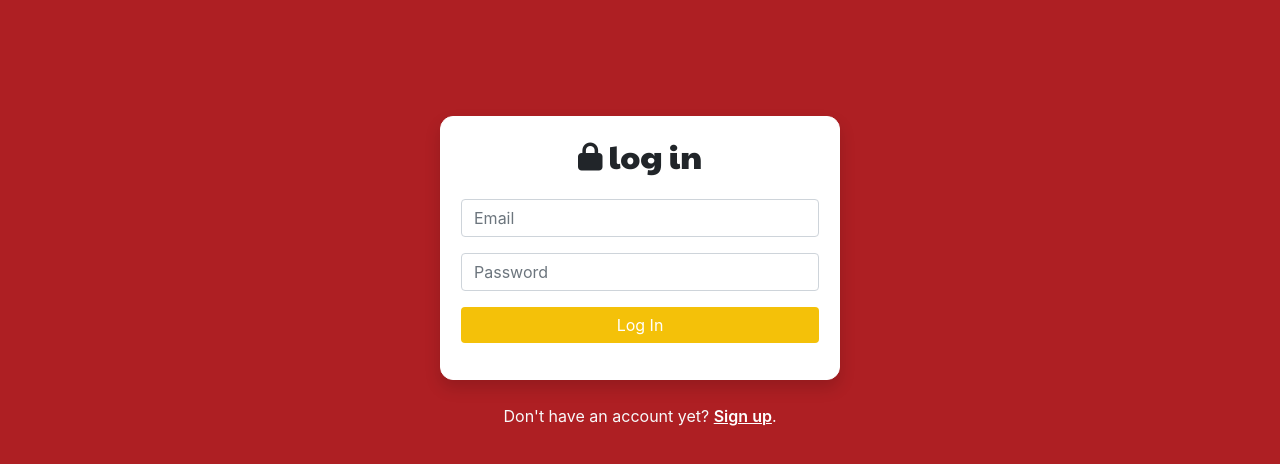
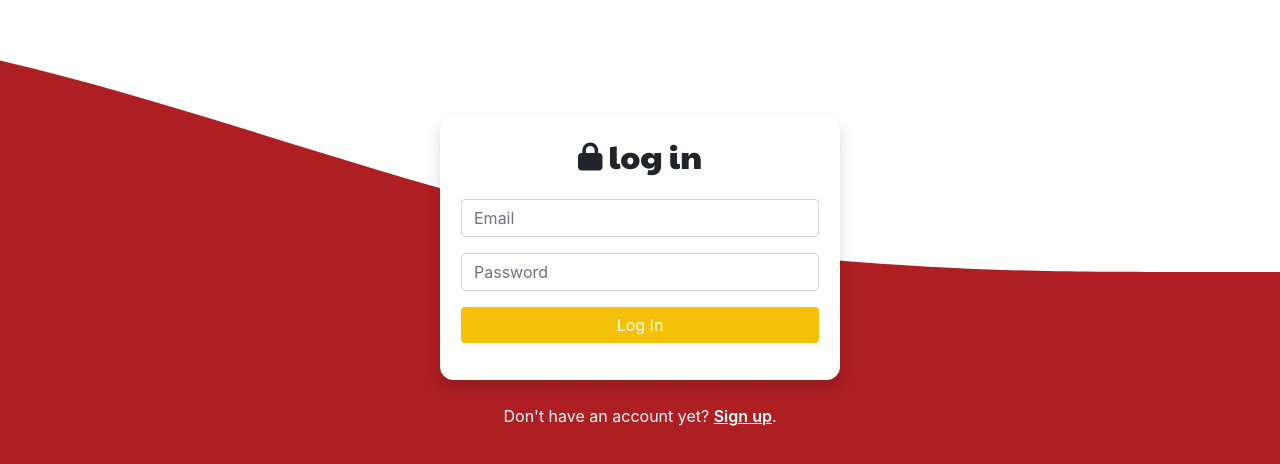
Before and after one commit to jallan07/react-rvagrubs, a React (Create React App) app in the folder client/: page /login in a window 1280 px wide. Shown: the part 128-592 px from the top of the page. Built offline with nearby package versions, Linux system fonts and the light colour scheme.

Commit message:
Added an SVG background to the signup and login pages.

```diff
--- a/client/src/styles/index.css
+++ b/client/src/styles/index.css
@@ -5,7 +5,12 @@ h2 {
 }
 
 .wrapper.auth {
-  background-color: #ae1f23;
+  display: block;
+  background: url(./img/wave.svg) center right fixed;
+  -webkit-background-size: cover;
+  -moz-background-size: cover;
+  -o-background-size: cover;
+  background-size: cover;
 }
 
 .btn-yellow {
```
Also changed, not shown: client/src/styles/img/wave.svg (added).
